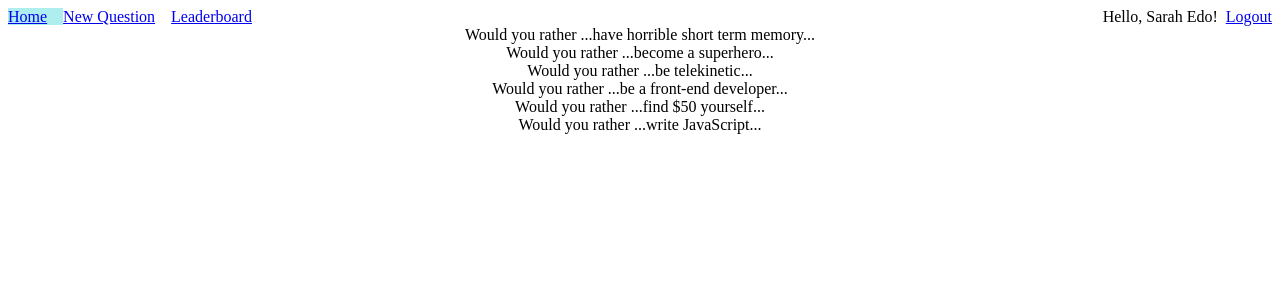
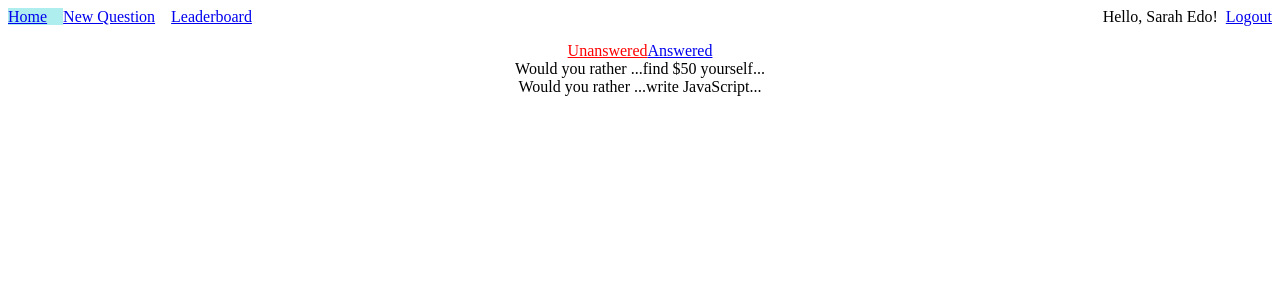
Before and after one commit to Richu98/Would-You-Rather, a React (Create React App) app: page /sign_in in a window 1280 px wide. Both pictures are taken after a click on the element "sarahedo". Shown: the top 300 px of the page. Built offline with nearby package versions, Linux system fonts and the light colour scheme.

Commit message:
feat: Answered/unanswered question filters

```diff
--- a/src/components/App.js
+++ b/src/components/App.js
@@ -1,6 +1,13 @@
 import React from "react";
-import { BrowserRouter as Router, Switch, Route, Redirect } from "react-router-dom";
+import {
+  BrowserRouter as Router,
+  Switch,
+  Route,
+  Redirect,
+} from "react-router-dom";
 import { useSelector } from "react-redux";
+import styled from "styled-components";
+
 import SignIn from "./SignIn";
 import Logout from "./Logout";
 import NotFound from "./NotFound";
@@ -10,11 +17,17 @@ import NewQuestion from "./NewQuestion";
 import Question from "./Question";
 import Leaderboard from "./Leaderboard";
 
+const Container = styled.div`
+  text-align: center;
+  margin-top: 1rem;
+`;
+
 const App = () => {
   return (
     <Router>
       <div className="app">
         <Header />
+        <Container>
           <Switch>
             <PrivateRoute exact path="/">
               <Home />
@@ -32,6 +45,7 @@ const App = () => {
             <Route exact path="/logout" component={Logout} />
             <Route component={NotFound} />
           </Switch>
+        </Container>
       </div>
     </Router>
   );
@@ -46,7 +60,9 @@ const PrivateRoute = ({ children, render, ...rest }) => {
         currentUser ? (
           children || render(props)
         ) : (
-          <Redirect to={{ pathname: "/sign_in", state: { from: props.location } }} />
+          <Redirect
+            to={{ pathname: "/sign_in", state: { from: props.location } }}
+          />
         )
       }
     />
--- a/src/components/Home/QuestionList.js
+++ b/src/components/Home/QuestionList.js
@@ -1,17 +1,71 @@
-import React, { useState } from "react";
+import React, { useCallback, useState } from "react";
 import styled from "styled-components";
 import { useSelector } from "react-redux";
 
+const FilterContainer = styled.div`
+  display: flex;
+  justify-content: center;
+`;
+
+const FilterItem = styled.a`
+  &.active {
+    color: red;
+  }
+`;
+
 const QuestionList = () => {
+  const currentUser = useSelector((state) => state.currentUser);
   const questions = useSelector((state) => state.questions);
+  const [questionFilter, setQuestionFilter] = useState("unanswered");
 
-  return <div>
-    {Object.keys(questions).map((question) => (
-    <div key={question}>
-      Would you rather ...{questions[question].optionOne.text}...
+  const votedByUser = useCallback(
+    (question) =>
+      question.optionOne.votes.includes(currentUser.id) ||
+      question.optionTwo.votes.includes(currentUser.id),
+    [currentUser]
+  );
+
+  const fetchAnsweredQuestions = useCallback(
+    () => Object.values(questions).filter((q) => votedByUser(q)),
+    [questions, votedByUser]
+  );
+
+  const fetchUnansweredQuestions = useCallback(
+    () => Object.values(questions).filter((q) => !votedByUser(q)),
+    [questions, votedByUser]
+  );
+
+  const displayableQuestions =
+    questionFilter === "unanswered"
+      ? fetchUnansweredQuestions()
+      : fetchAnsweredQuestions();
+
+  return (
+    <div>
+      <FilterContainer>
+        <FilterItem
+          href="#"
+          className={questionFilter === "unanswered" ? "active" : ""}
+          onClick={() => setQuestionFilter("unanswered")}
+        >
+          Unanswered
+        </FilterItem>
+        <FilterItem
+          href="#"
+          className={questionFilter === "answered" ? "active" : ""}
+          onClick={() => setQuestionFilter("answered")}
+        >
+          Answered
+        </FilterItem>
+      </FilterContainer>
+
+      {displayableQuestions.map((question) => (
+        <div key={question.id}>
+          Would you rather ...{question.optionOne.text}...
+        </div>
+      ))}
     </div>
-    ))}
-  </div>;
+  );
 };
 
 export default QuestionList;
--- a/src/components/Home/index.js
+++ b/src/components/Home/index.js
@@ -1,13 +1,8 @@
 import React, { useEffect } from "react";
 import { useDispatch, useSelector } from "react-redux";
-import styled from "styled-components";
 
 import { handleInitialQuestionData } from "../../actions/questions";
-import QuestionList from "./QuestionList"
-
-const Container = styled.div`
-  text-align: center;
-`
+import QuestionList from "./QuestionList";
 
 const Home = () => {
   // const currentUser = useSelector((state) => state.currentUser);
@@ -15,14 +10,12 @@ const Home = () => {
   const dispatch = useDispatch();
 
   useEffect(() => {
-    dispatch(handleInitialQuestionData());
-  }, [dispatch]);
+    if (questionsLoading) {
+      dispatch(handleInitialQuestionData());
+    }
+  }, [dispatch, questionsLoading]);
 
-  return (
-    <Container>
-      {questionsLoading ? <h2>Loading...</h2> : <QuestionList />}
-    </Container>
-  );
+  return <>{questionsLoading ? <h2>Loading...</h2> : <QuestionList />}</>;
 };
 
 export default Home;
```
Lines whose indentation alone changed are shown as unchanged.
